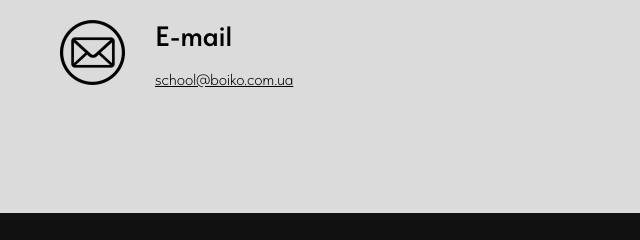
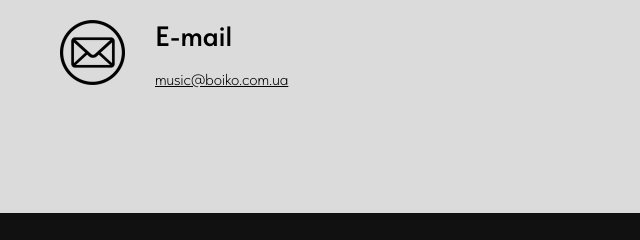
Before and after one commit to Boiko-School/b-music.top, a plain HTML site: page index.html in a window 1280 px wide. Shown: the part 8238-8478 px from the top of the page, 0-640 px from the left. Drawn offline with Linux system fonts and the light colour scheme.

Commit message:
email change

```diff
--- a/index.html
+++ b/index.html
@@ -1417,7 +1417,7 @@
               <img src="img/icons/email.webp" alt="" width="65" height="65" loading="lazy" />
               <div>
                 <h3>E-mail</h3>
-                <a href="mailto:school@boiko.com.ua">school@boiko.com.ua</a>
+                <a href="mailto:music@boiko.com.ua">music@boiko.com.ua</a>
               </div>
             </div>
           </div>
@@ -1473,7 +1473,7 @@
         <a class="popup-btn popup-btn-red" href="tel:+380501331335">
           Зателефонувати: +380 50 133 13 35
         </a>
-        <a class="popup-btn" href="mailto:school@boiko.com.ua">Написати на school@boiko.com.ua</a>
+        <a class="popup-btn" href="mailto:music@boiko.com.ua">Написати на music@boiko.com.ua</a>
         <a
           class="popup-btn"
           href="https://www.instagram.com/boikomusicschool/"
```
